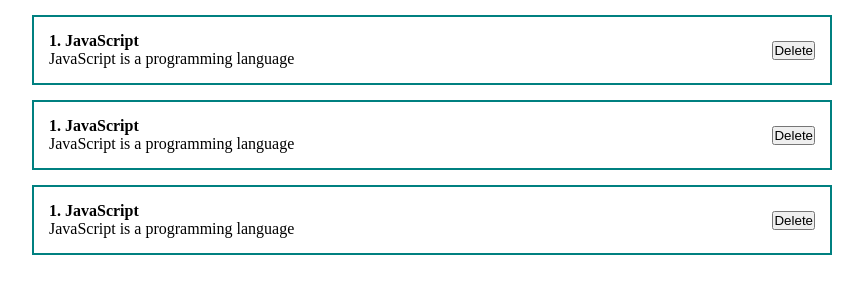
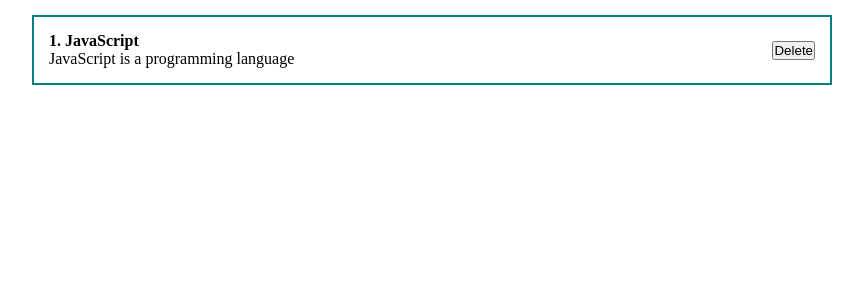
Before and after one commit to OollNalivai/react-js-uibitv-fundamental-2023, a React (Create React App) app: page / in a window 1280 px wide. Shown: the top 300 px of the page, without its empty margins (208-1071 px from the left). Built offline with nearby package versions, Linux system fonts and the light colour scheme.

Commit message:
create: props in component

```diff
--- a/src/App.js
+++ b/src/App.js
@@ -1,17 +1,18 @@
-import React, {useState} from 'react';
-import Counter from './components/Counter';
-import ClassCounter from './components/ClassCounter';
+import React from 'react';
+// import Counter from './components/Counter';
+// import ClassCounter from './components/ClassCounter';
 import './styles/App.css';
 import PostItem from './components/PostItem';
 
 function App() {
-    const [value, setValue] = useState('Text in input');
+    // const [value, setValue] = useState('Text in input');
 
     return (
         <div className="App">
-            <PostItem></PostItem>
-            <PostItem></PostItem>
-            <PostItem></PostItem>
+            <PostItem post={{
+                id: 1,
+                title: 'JavaScript',
+                body: 'JavaScript is a programming language'}}/>
         </div>
     );
 }
--- a/src/components/PostItem.jsx
+++ b/src/components/PostItem.jsx
@@ -5,9 +5,9 @@
     return (
         <div className="post">
             <div className="post__content">
-                <strong>1. JavaScript</strong>
+                <strong>{props.post.id}. {props.post.title}</strong>
                 <div>
-                    JavaScript is a programming language
+                    {props.post.body}
                 </div>
             </div>
             <div className="post__btns">
```
